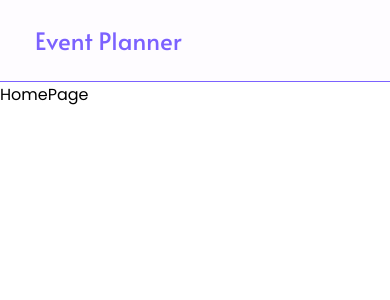
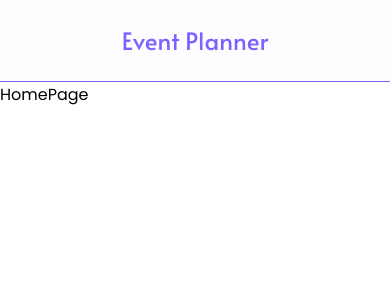
Before and after one commit to vadymfrlv/event-planner, a React (Vite) app: page / in a window 390 px wide. Shown: the top 300 px of the page. Built offline with nearby package versions, Linux system fonts and the light colour scheme.

Commit message:
WORK:
- path name change for EventCreatePage
- AppBar suspense added
- Box updated for media queries

```diff
--- a/src/App.tsx
+++ b/src/App.tsx
@@ -12,7 +12,7 @@ export const App = () => {
     <Routes>
       <Route path="/" element={<AppBar />}>
         <Route index element={<HomePage />} />
-        <Route path="create" element={<EventCreatePage />} />
+        <Route path="createEvent" element={<EventCreatePage />} />
         <Route path="event/:eventId" element={<EventDetailsPage />} />
         <Route path="*" element={<Navigate to="/" />} />
       </Route>
--- a/src/components/AppBar/AppBar.tsx
+++ b/src/components/AppBar/AppBar.tsx
@@ -2,13 +2,16 @@ import { Outlet } from 'react-router-dom';
 
 import { BaseBox } from 'components/Box/Box.jsx';
 import { Header } from 'components/Header/Header';
+import { Suspense } from 'react';
 
 export const AppBar = () => {
   return (
     <>
       <Header />
       <BaseBox as="main">
-        <Outlet />
+        <Suspense fallback={<div>LOADING</div>}>
+          <Outlet />
+        </Suspense>
       </BaseBox>
     </>
   );
--- a/src/components/Box/Box.tsx
+++ b/src/components/Box/Box.tsx
@@ -34,21 +34,21 @@ export const BaseBox: React.FC<BoxProps> = styled('div')(
 
 export const ResponsiveBox = styled(BaseBox)(
   () => css`
-    width: 100%;
-
     margin: 0 auto;
     padding: 0 24px;
 
     @media screen and (min-width: ${breakpoints.MOB}) {
-      max-width: ${breakpoints.MOB};
+      max-width: calc(${breakpoints.MOB} - 48px);
     }
 
     @media screen and (min-width: ${breakpoints.TAB}) {
-      max-width: ${breakpoints.TAB};
+      max-width: calc(${breakpoints.TAB} - 80px);
+      padding: 0 40px;
     }
 
     @media screen and (min-width: ${breakpoints.DESK}) {
-      max-width: 100%;
+      max-width: calc(${breakpoints.DESK} - 160px);
+      padding: 0 80px;
     }
   `
 );
```
